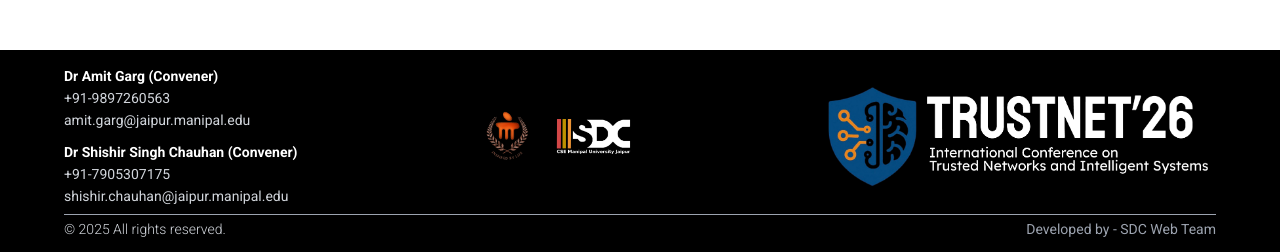
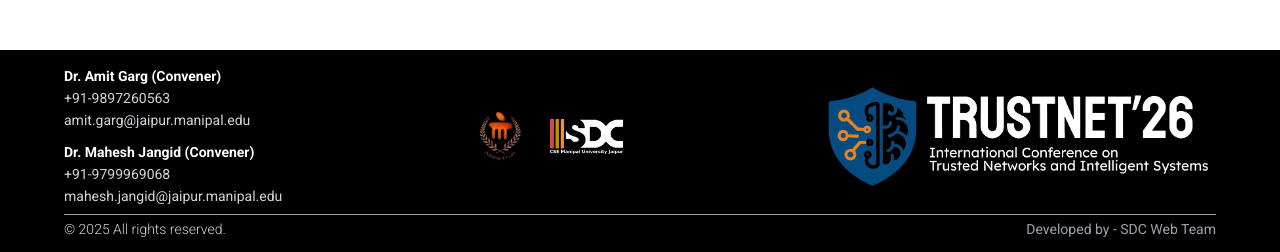
Before and after one commit to kapoor035/ICBHST, a Next.js app: page / in a window 1280 px wide. Shown: the part 4717-4969 px from the top of the page. Built offline with nearby package versions, Linux system fonts and the light colour scheme; a web font is replaced by a local one.

Commit message:
update contact details in footer

```diff
--- a/components/Footer.tsx
+++ b/components/Footer.tsx
@@ -15,7 +15,7 @@
         <div className="flex flex-col gap-3">
           <div className="flex flex-col gap-0.5">
             <h4 className="text-sm font-semibold text-white">
-              Dr Amit Garg (Convener)
+              Dr. Amit Garg (Convener)
             </h4>
             <a
               href="tel:+91-9897260563"
@@ -32,19 +32,19 @@
           </div>
           <div className="flex flex-col gap-0.5">
             <h4 className="text-sm font-semibold text-white">
-              Dr Shishir Singh Chauhan (Convener)
+              Dr. Mahesh Jangid (Convener)
             </h4>
             <a
               href="tel:+91-7905307175"
               className="text-sm text-gray-300 hover:text-white"
             >
-              +91-7905307175
+              +91-9799969068
             </a>
             <a
-              href="mailto:shishir.chauhan@jaipur.manipal.edu"
+              href="mailto:mahesh.jangid@jaipur.manipal.edu"
               className="text-sm text-gray-300 hover:text-white"
             >
-              shishir.chauhan@jaipur.manipal.edu
+              mahesh.jangid@jaipur.manipal.edu
             </a>
           </div>
         </div>
```
